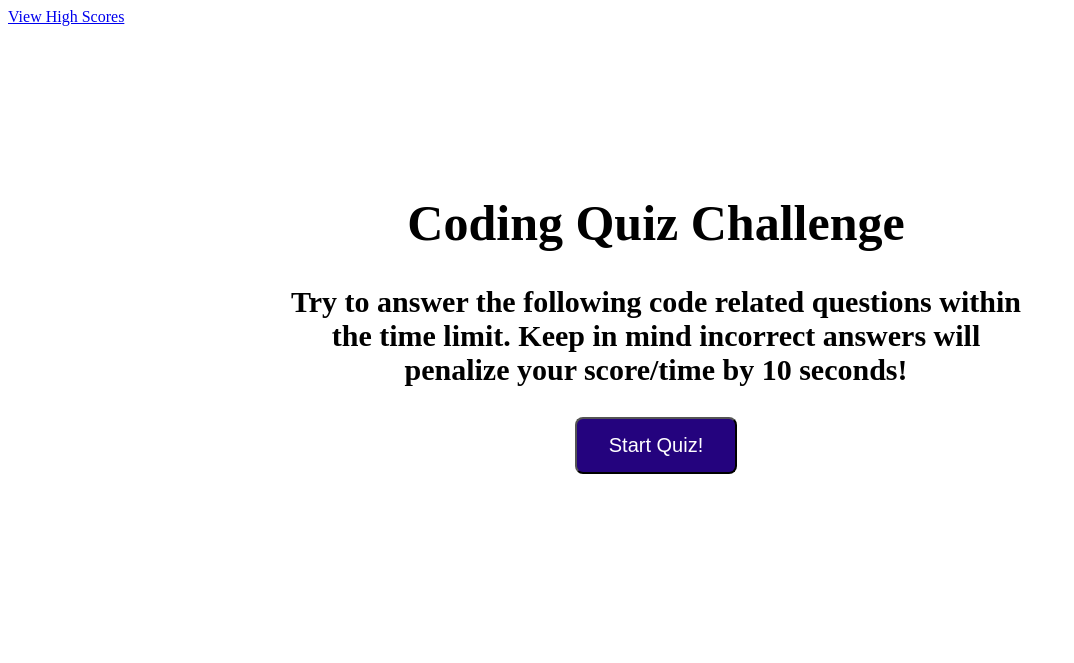
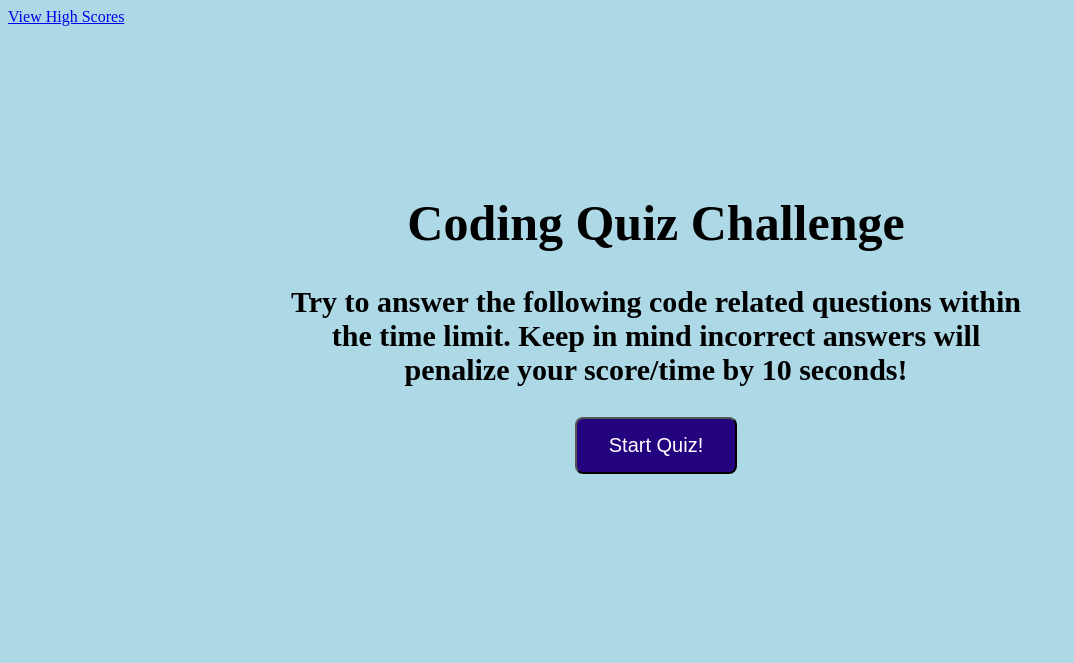
Before and after one commit to chris6661/04-ch-challenge, a plain HTML site: page index.html in a window 1280 px wide. Shown: the whole page, without its empty margins (0-1074 px from the left). Drawn offline with Linux system fonts and the light colour scheme.

Commit message:
final style changes

```diff
--- a/assets/css/style.css
+++ b/assets/css/style.css
@@ -1,3 +1,7 @@
+body {
+    background-color: lightblue;
+}
+
 #wrapper {
     position: absolute;
     left: 20%;
@@ -34,6 +38,7 @@
     position: absolute;
     top: 0;
     right: 10px;
+    font-weight: bold;
 }
 
 #goBack {
```
